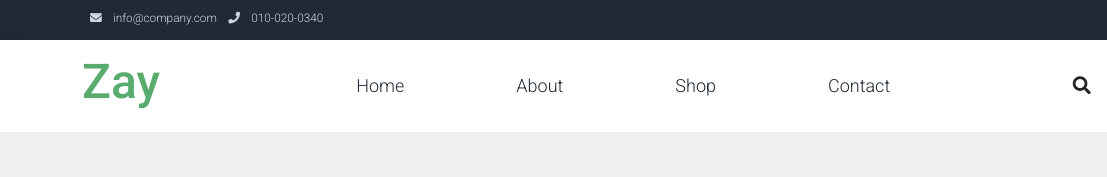
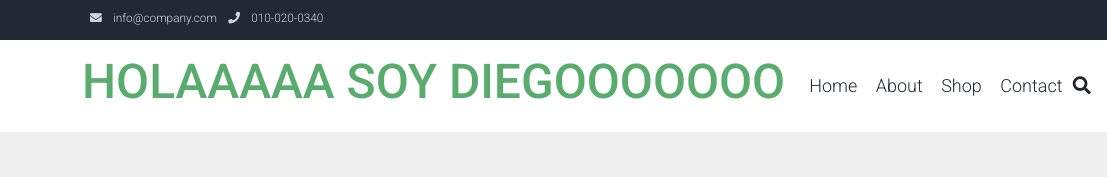
Before and after one commit to Diegoo10-SA/lowdisstrict, a website: page Public/index.html in a window 1280 px wide. Shown: the top 177 px of the page, 0-1107 px from the left. Drawn offline with Linux system fonts and the light colour scheme.

Commit message:
Update index.html

```diff
--- a/Public/index.html
+++ b/Public/index.html
@@ -53,7 +53,7 @@ https://templatemo.com/tm-559-zay-shop
         <div class="container d-flex justify-content-between align-items-center">
 
             <a class="navbar-brand text-success logo h1 align-self-center" href="index.html">
-                Zay
+                HOLAAAAA SOY DIEGOOOOOOO
             </a>
 
             <button class="navbar-toggler border-0" type="button" data-bs-toggle="collapse" data-bs-target="#templatemo_main_nav" aria-controls="navbarSupportedContent" aria-expanded="false" aria-label="Toggle navigation">
```
